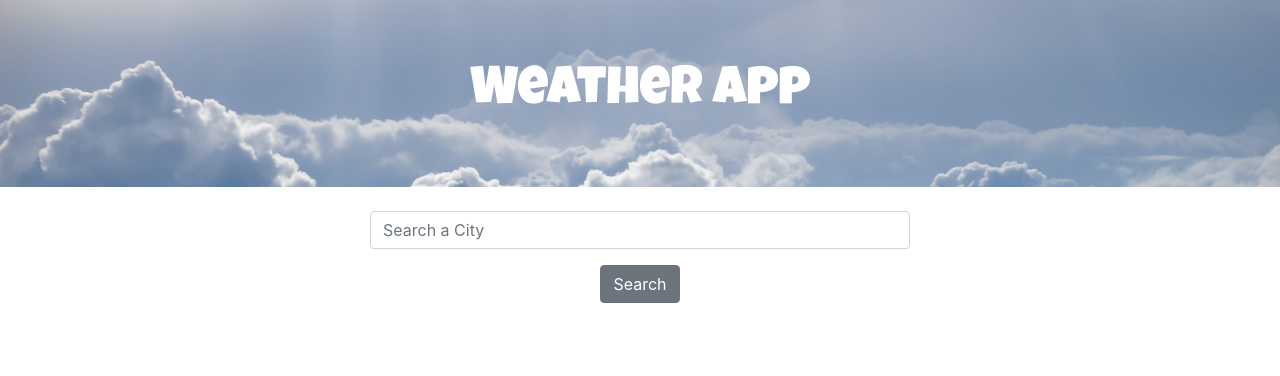
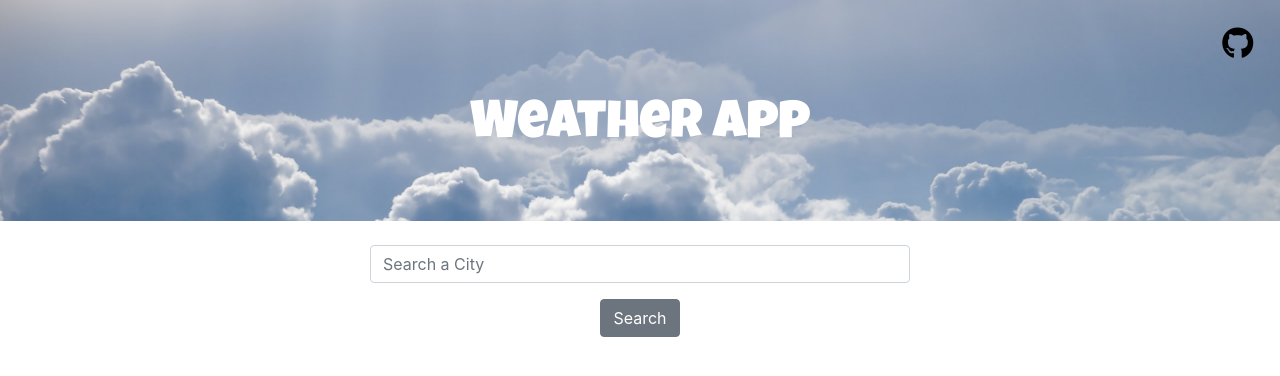
Before and after one commit to JMLINE/WeatherApp, a React (Create React App) app: page / in a window 1280 px wide. Shown: the top 376 px of the page. Built offline with nearby package versions, Linux system fonts and the light colour scheme; no server answers; a web font is replaced by a local one.

Commit message:
added github link

```diff
--- a/package.json
+++ b/package.json
@@ -3,6 +3,7 @@
   "version": "0.1.0",
   "private": true,
   "dependencies": {
+    "@fortawesome/fontawesome-free": "^5.15.2",
     "@testing-library/jest-dom": "^5.11.9",
     "@testing-library/react": "^11.2.5",
     "@testing-library/user-event": "^12.7.1",
--- a/public/index.html
+++ b/public/index.html
@@ -18,6 +18,8 @@
     <link rel="preconnect" href="https://fonts.gstatic.com">
     <link rel="preconnect" href="https://fonts.gstatic.com">
     <link href="https://fonts.googleapis.com/css2?family=Luckiest+Guy&family=Modak&display=swap" rel="stylesheet">
+    <script src="https://kit.fontawesome.com/8ab78ac859.js"
+    crossorigin="anonymous"></script>
     <!--
       Notice the use of %PUBLIC_URL% in the tags above.
       It will be replaced with the URL of the `public` folder during the build.
--- a/src/components/NavBar.js
+++ b/src/components/NavBar.js
@@ -7,10 +7,14 @@ const NavBar = (props) =>{
 
 return(
     <>
+
     <div className = "navTitle">
+    <li class="gitHub">
+	    <a href="https://github.com/JMLINE/WeatherApp" target="_blank"> <i class="fab fa-github fa-2x"></i></a></li>
         <div className = "newTitle">Weather App</div>
             <div className = "current">
                 {props.lat === 0 ? "" : <Weather lat = {props.lat} long = {props.long} />}</div></div>
+    {/* <i class="fab fa-github-square"></i> */}
     </>
 )
 }
--- a/src/components/NavStyle.css
+++ b/src/components/NavStyle.css
@@ -3,6 +3,10 @@
     background-size: cover;
     margin: 0;
     padding: 20pt;
+}
+.gitHub{
+    list-style: none;
+    text-align: end;
 }
 .newTitle{
     color: white;
@@ -16,3 +20,7 @@
     color: black;
     font-size: 20pt;
 }
+.fab {
+color: black
+
+}
--- a/src/components/WeatherSearch.jsx
+++ b/src/components/WeatherSearch.jsx
@@ -73,11 +73,11 @@ function WeatherSearch() {
         </h3>}
       <br></br>
       {weatherSearch === "NaNa" ? "" :
-      toggle === true ? <Button color = "success" style= {{width: "20%"}} onClick ={handleToggle}>Prefer Centigrade?</Button>:
-      <Button color = "primary"style= {{width: "20%"}} onClick ={handleToggle}>Prefer Fahrenheit?</Button>}
+      toggle === true ? <Button outline color = "success" style= {{width: "20%"}} onClick ={handleToggle}>Prefer Celcius?</Button>:
+      <Button outline color = "primary"style= {{width: "20%"}} onClick ={handleToggle}>Prefer Fahrenheit?</Button>}
       <br></br>
       {weatherSearch === "NaNa" ? "" :
-      <Button color = "danger"type="submit"style= {{width: "20%"}} onClick={clearData}>Clear</Button>}
+      <Button outline color = "danger"type="submit"style= {{width: "20%"}} onClick={clearData}>Clear</Button>}
 
 
     </div>
```
Also changed, not shown: 1 other file (tests, documents, lock files or other folders).
